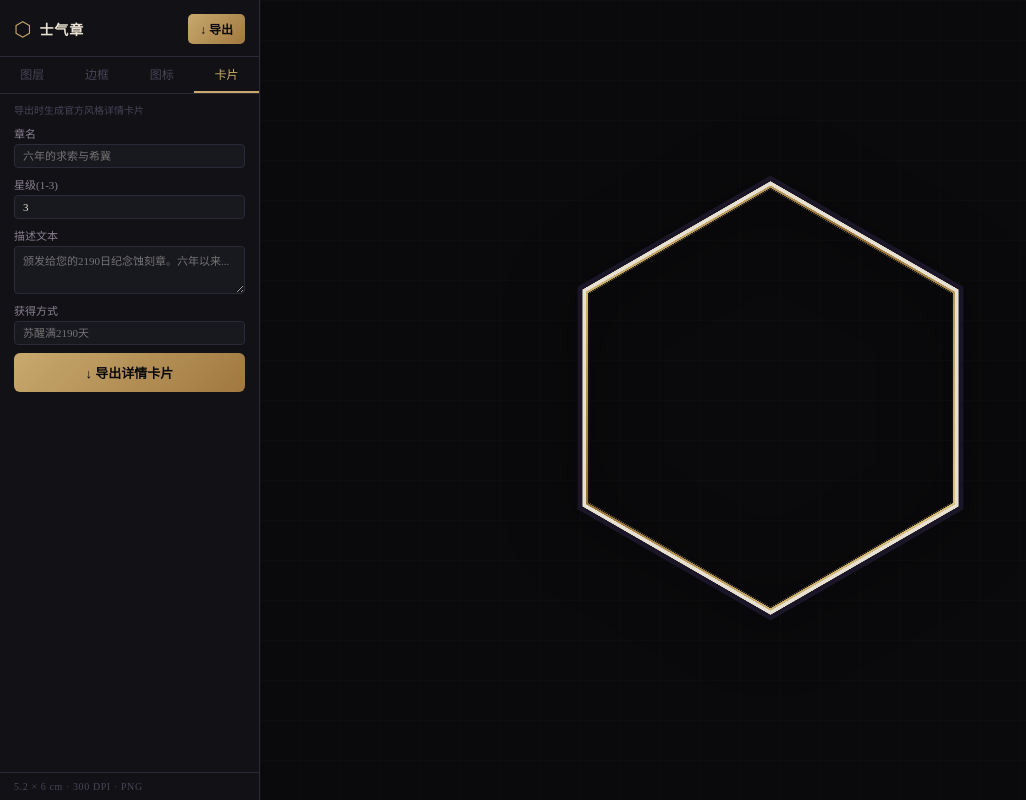
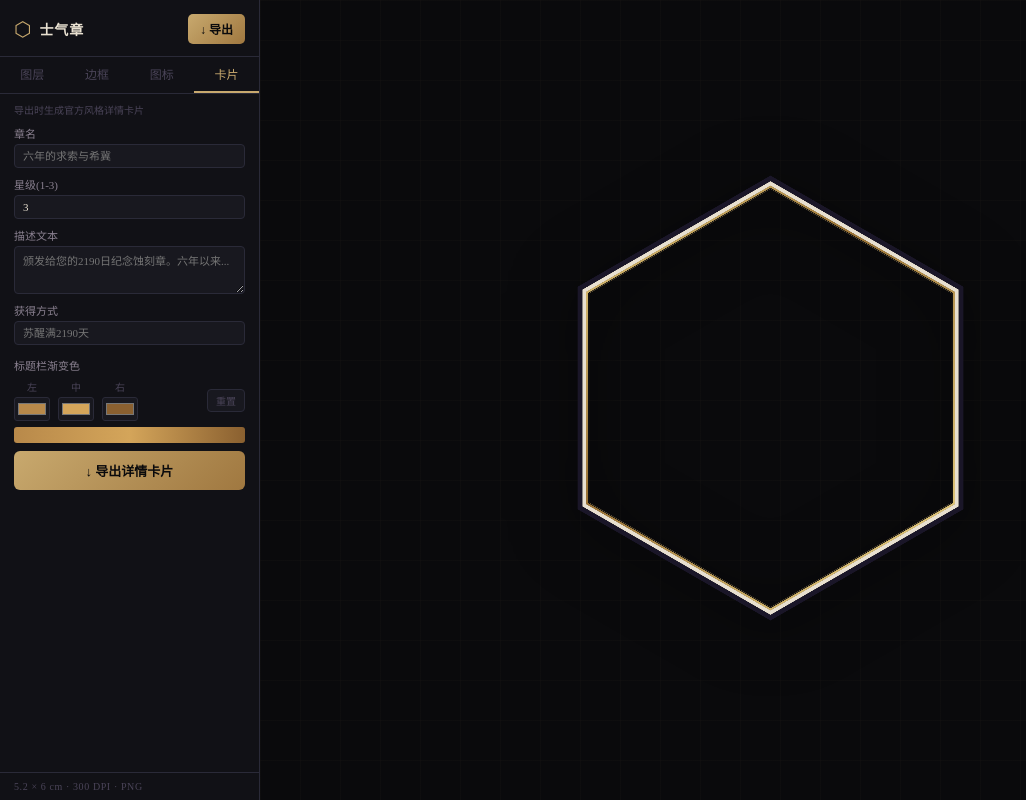
Before and after one commit to MorganTian886/ShiQiZhang, a React (Vite) app: page / in a window 1280 px wide. Both pictures are taken after a click on the button "卡片". Shown: the whole page, without its empty margins (0-1026 px from the left). Built offline with nearby package versions, Linux system fonts and the light colour scheme; a web font is replaced by a local one.

Commit message:
feat: 详情卡片标题栏渐变色可自定义(左/中/右三色+实时预览)

```diff
--- a/src/components/DetailCard.jsx
+++ b/src/components/DetailCard.jsx
@@ -41,12 +41,15 @@ export function drawDetailCard(badgeDataUrl, info) {
   const rx = leftW  // 右侧起始X
   const rw = CW - leftW  // 右侧宽度
 
-  // 顶部标题栏（金铜渐变）
+  // 顶部标题栏（可自定义渐变色）
   const titleH = 56
+  const tc1 = info.titleColor1 || '#b8894a'
+  const tc2 = info.titleColor2 || '#d4a55a'
+  const tc3 = info.titleColor3 || '#8a6030'
   const titleGrad = ctx.createLinearGradient(rx, 0, CW, titleH)
-  titleGrad.addColorStop(0, '#b8894a')
-  titleGrad.addColorStop(0.4, '#d4a55a')
-  titleGrad.addColorStop(1, '#8a6030')
+  titleGrad.addColorStop(0,   tc1)
+  titleGrad.addColorStop(0.4, tc2)
+  titleGrad.addColorStop(1,   tc3)
   ctx.fillStyle = titleGrad
   ctx.fillRect(rx, 0, rw, titleH)
 
@@ -162,10 +165,10 @@ export default function DetailCardEditor({ info, onChange }) {
     <div style={{ padding: '8px 14px', display: 'flex', flexDirection: 'column', gap: 8 }}>
       <p style={{ fontSize: 10, color: 'var(--text-dim)' }}>导出时生成官方风格详情卡片</p>
       {[
-        { key: 'name',      label: '章名',     placeholder: '六年的求索与希冀' },
-        { key: 'stars',     label: '星级(1-3)', placeholder: '3' },
-        { key: 'lore',      label: '描述文本', placeholder: '颁发给您的2190日纪念蚀刻章。六年以来...' },
-        { key: 'condition', label: '获得方式', placeholder: '苏醒满2190天' },
+        { key: 'name',      label: '章名',      placeholder: '六年的求索与希冀' },
+        { key: 'stars',     label: '星级(1-3)',  placeholder: '3' },
+        { key: 'lore',      label: '描述文本',  placeholder: '颁发给您的2190日纪念蚀刻章。六年以来...' },
+        { key: 'condition', label: '获得方式',  placeholder: '苏醒满2190天' },
       ].map(({ key, label, placeholder }) => (
         <label key={key} style={{ display:'flex', flexDirection:'column', gap:3, fontSize:11, color:'var(--text-secondary)' }}>
           {label}
@@ -178,6 +181,29 @@ export default function DetailCardEditor({ info, onChange }) {
           )}
         </label>
       ))}
+      <div style={{padding:'4px 0 0'}}>
+        <div style={{fontSize:11,color:'var(--text-secondary)',marginBottom:6}}>标题栏渐变色</div>
+        <div style={{display:'flex',gap:8,alignItems:'center'}}>
+          {[
+            {key:'titleColor1', label:'左', def:'#b8894a'},
+            {key:'titleColor2', label:'中', def:'#d4a55a'},
+            {key:'titleColor3', label:'右', def:'#8a6030'},
+          ].map(({key,label,def})=>(
+            <label key={key} style={{display:'flex',flexDirection:'column',alignItems:'center',gap:3,fontSize:10,color:'var(--text-dim)',cursor:'pointer'}}>
+              {label}
+              <input type="color" value={info[key]||def}
+                onChange={e=>onChange({...info,[key]:e.target.value})}
+                style={{width:36,height:24,border:'1px solid var(--border)',borderRadius:3,padding:1,background:'var(--bg-card)',cursor:'pointer'}}/>
+            </label>
+          ))}
+          <button
+            onClick={()=>onChange({...info,titleColor1:'#b8894a',titleColor2:'#d4a55a',titleColor3:'#8a6030'})}
+            style={{marginLeft:'auto',fontSize:10,color:'var(--text-dim)',background:'var(--bg-card)',border:'1px solid var(--border)',borderRadius:4,padding:'3px 8px',cursor:'pointer'}}>
+            重置
+          </button>
+        </div>
+        <div style={{marginTop:6,height:16,borderRadius:3,background:`linear-gradient(to right,${info.titleColor1||'#b8894a'},${info.titleColor2||'#d4a55a'},${info.titleColor3||'#8a6030'})`}}/>
+      </div>
     </div>
   )
 }
```
